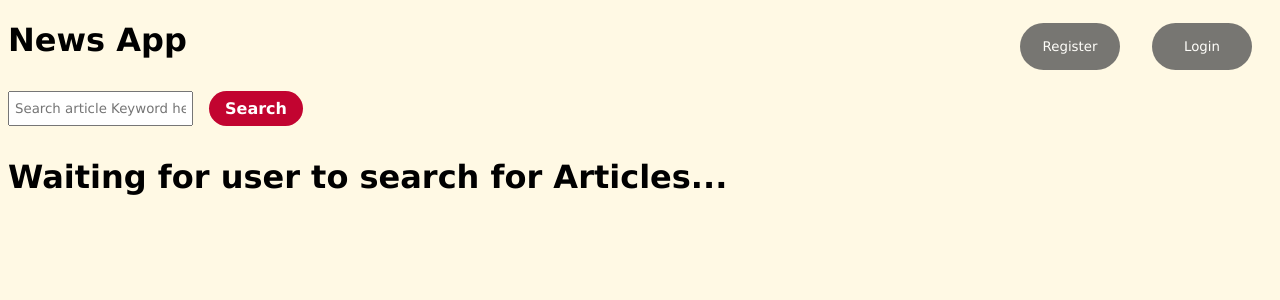
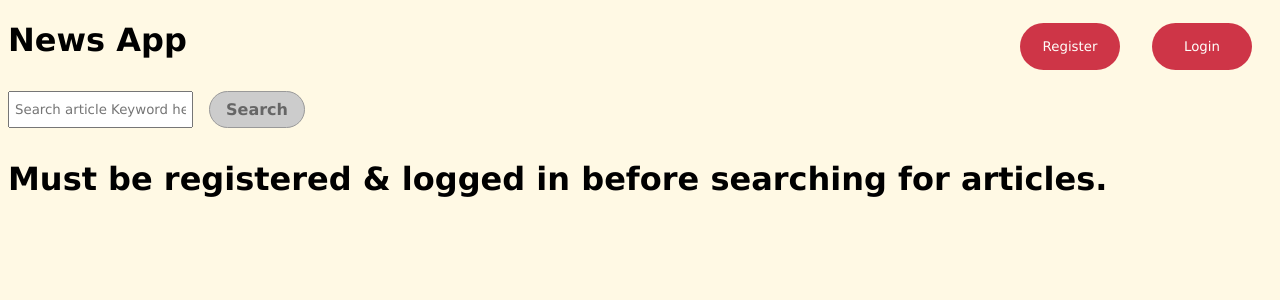
Before and after one commit to Gordonamaka/News-Article-View, a React (Create React App) app in the folder client/: page / in a window 1280 px wide. Shown: the top 300 px of the page. Built offline with nearby package versions, Linux system fonts and the light colour scheme.

Commit message:
Add: Disable Search Before Login

```diff
--- a/client/src/modules/articleSearch.tsx
+++ b/client/src/modules/articleSearch.tsx
@@ -3,9 +3,10 @@ import React, {useState} from "react";
 
 interface SearchInputProps {
   onSearch: (symbol: string) => void;
+  loggedIn: boolean;
 }
 
-const SearchInput: React.FC<SearchInputProps> = ({ onSearch }) => {
+const SearchInput: React.FC<SearchInputProps> = ({ onSearch, loggedIn }) => {
   const [symbol, setSymbol] = useState<string>('');
 
   const postSymbol = async (e: React.FormEvent<HTMLFormElement>) => {
@@ -30,7 +31,7 @@ const SearchInput: React.FC<SearchInputProps> = ({ onSearch }) => {
           value={symbol}
           onChange={(e) => setSymbol(e.target.value)}
         />
-        <button id="postBtn" className="btn post-btn" type="submit">
+        <button id="postBtn" className="btn post-btn" disabled={!loggedIn} type="submit">
           Search
         </button>
       </form>
--- a/client/src/modules/articlesList.tsx
+++ b/client/src/modules/articlesList.tsx
@@ -30,6 +30,7 @@ const ArticleList: React.FC = () => {
   const [currentPage, setCurrentPage] = useState<number>(1);
   const [currentSymbol, setCurrentSymbol] = useState<string>('');
   const [user, setUser] = useState<UserType | null>(null);
+  const [loginStatus, setLoginStatus] = useState<boolean>(false);
 
   const handleFetchArticles = async (symbol: string) => {
     // Clear articleData before fetching new articles
@@ -53,13 +54,14 @@ const ArticleList: React.FC = () => {
   const handleLogin = async (email: string, password: string) => {
     const userData = await LoginUser(email, password);
     setUser(userData);
+    setLoginStatus(true);
   };
 
   return (
     <div className='article-page'>
       <h1 id='page-title'> News App</h1>
       <div className='nav'>
-        <SearchInput onSearch={handleFetchArticles} />
+        <SearchInput onSearch={handleFetchArticles} loggedIn={loginStatus}/>
 
         {!user ? (
           <div>
@@ -67,8 +69,8 @@ const ArticleList: React.FC = () => {
             <LoginForm onLogin={handleLogin}/>
           </div>
         ) : (
-          <div>
-            <p>Welcome, {user.first_name}, {user.last_name}!</p>
+          <div className='user'>
+            <p><b>Welcome, {user.first_name}, {user.last_name}!</b></p>
           </div>
         )}
 
@@ -96,7 +98,11 @@ const ArticleList: React.FC = () => {
         </div>
       ) : (
         <div>
-          <h1>Waiting for user to search for Articles...</h1>
+          {!user ?
+            <h1>Must be registered & logged in before searching for articles.</h1>
+            :
+            <h1>Waiting for user to search for Articles...</h1>
+          }
         </div>
       )}
     </div>
--- a/client/src/styles/global.css
+++ b/client/src/styles/global.css
@@ -6,6 +6,12 @@
   display: flex;
   flex-direction: row;
   place-content: center;
+}
+
+.user {
+  position: absolute;
+  top: 23px;
+  right: 28px;
 }
 
 .btn {
--- a/client/src/styles/loginModule.css
+++ b/client/src/styles/loginModule.css
@@ -1,7 +1,7 @@
 * {box-sizing: border-box;}
 
 .login-btn {
-  background-color: #555;
+  background-color: #c20420;
   color: white;
   padding: 16px 20px;
   border: none;
--- a/client/src/styles/registerModule.css
+++ b/client/src/styles/registerModule.css
@@ -1,7 +1,7 @@
 * {box-sizing: border-box;}
 
 .register-btn {
-  background-color: #555;
+  background-color: #c20420;
   color: white;
   padding: 16px 20px;
   border: none;
```
